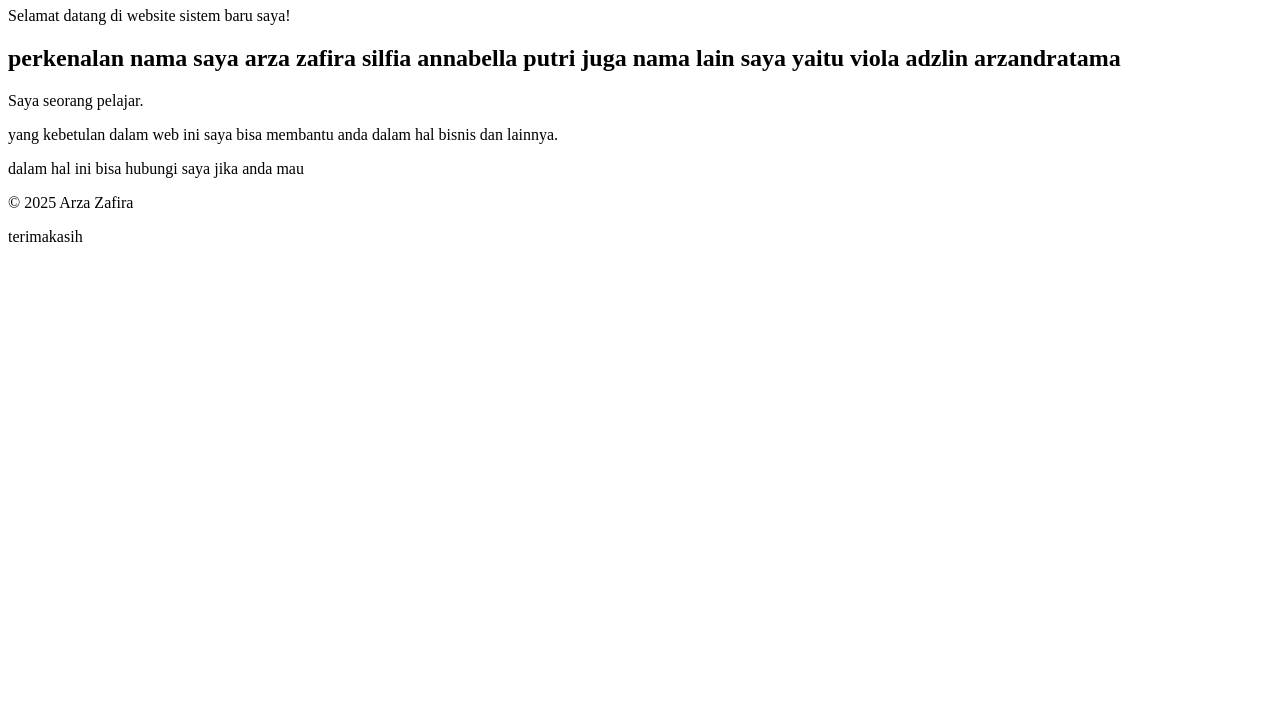
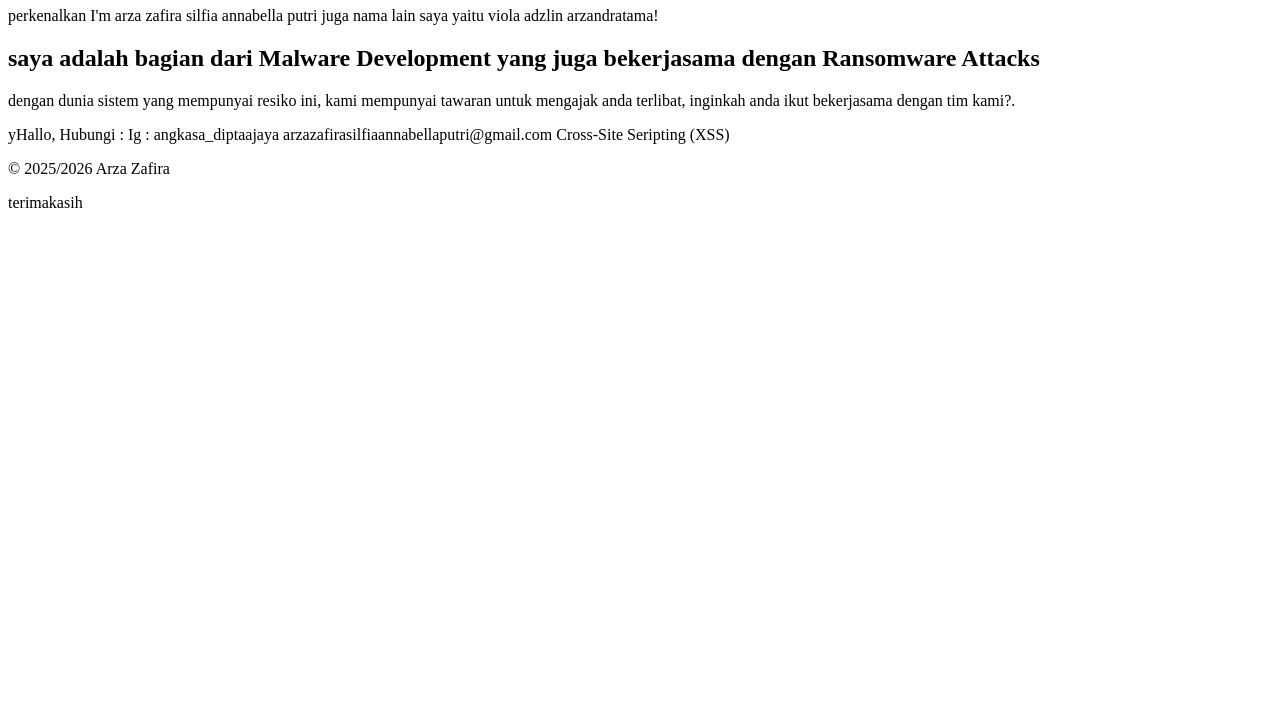
Before and after one commit to arzazafira233-spec/arza_website, a plain HTML site: page index.html in a window 1280 px wide. Shown: the part 73-800 px from the top of the page. Drawn offline with Linux system fonts and the light colour scheme.

Commit message:
Update index.html
index.html 3 by : arzaa

```diff
--- a/index.html
+++ b/index.html
@@ -2,20 +2,27 @@
 <html lang="id">
 <head>
   <meta charset="UTF-8">
-  <title>Website Arza Zafira</title>
+  <title>Website Arza As.p</title>
 </head>
 <body>
-  <h1>Halo, saya Arza Zafira</h1>
-  <p>Selamat datang di website sistem baru saya!</p>
+  <h1>Halo, Selamat datang di website saya dunia digital</h1>
+  <p>perkenalkan I'm arza zafira silfia annabella putri
+  juga nama lain saya yaitu viola adzlin arzandratama!</p>
 
-  <h2>perkenalan nama saya arza zafira silfia annabella putri
-  juga nama lain saya yaitu viola adzlin arzandratama</h2>
-  <p>Saya seorang pelajar.</p>
-  <p>yang kebetulan dalam web ini saya bisa membantu anda
-    dalam hal bisnis dan lainnya.</p>
-dalam hal ini bisa hubungi saya jika anda mau
+  <h2> saya adalah bagian dari
+    Malware Development
+    yang juga bekerjasama dengan Ransomware Attacks </h2>
+  <p>dengan dunia sistem yang mempunyai resiko ini,
+    kami mempunyai tawaran untuk mengajak anda terlibat,
+inginkah anda ikut bekerjasama dengan tim kami?.</p>
+  <p>yHallo,
+
+Hubungi :
+Ig : angkasa_diptaajaya
+arzazafirasilfiaannabellaputri@gmail.com
+Cross-Site Seripting (XSS)</p>
   <footer>
-    <p>© 2025 Arza Zafira</p>
+    <p>© 2025/2026 Arza Zafira</p>
   </footer>
 </body>
 </html>
```
